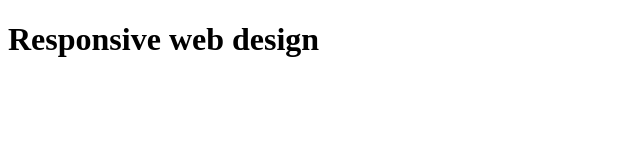
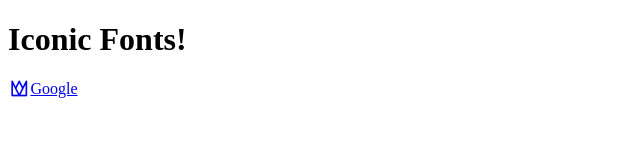
Before and after one commit to birchy009/exercise-1, a plain HTML site: page index.html in a window 1280 px wide. Shown: the whole page, without its empty margins (0-640 px from the left). Drawn offline with Linux system fonts and the light colour scheme.

Commit message:
added icon to page

```diff
--- a/index.html
+++ b/index.html
@@ -11,7 +11,8 @@
 </head>
 <body>
 
-	<h1>Responsive web design</h1>
+	<h1>Iconic Fonts!</h1>
+	<a href ="http://google.com"><i class="icon-crown"></i>Google</a>
 
 </body>
 </html>
```
